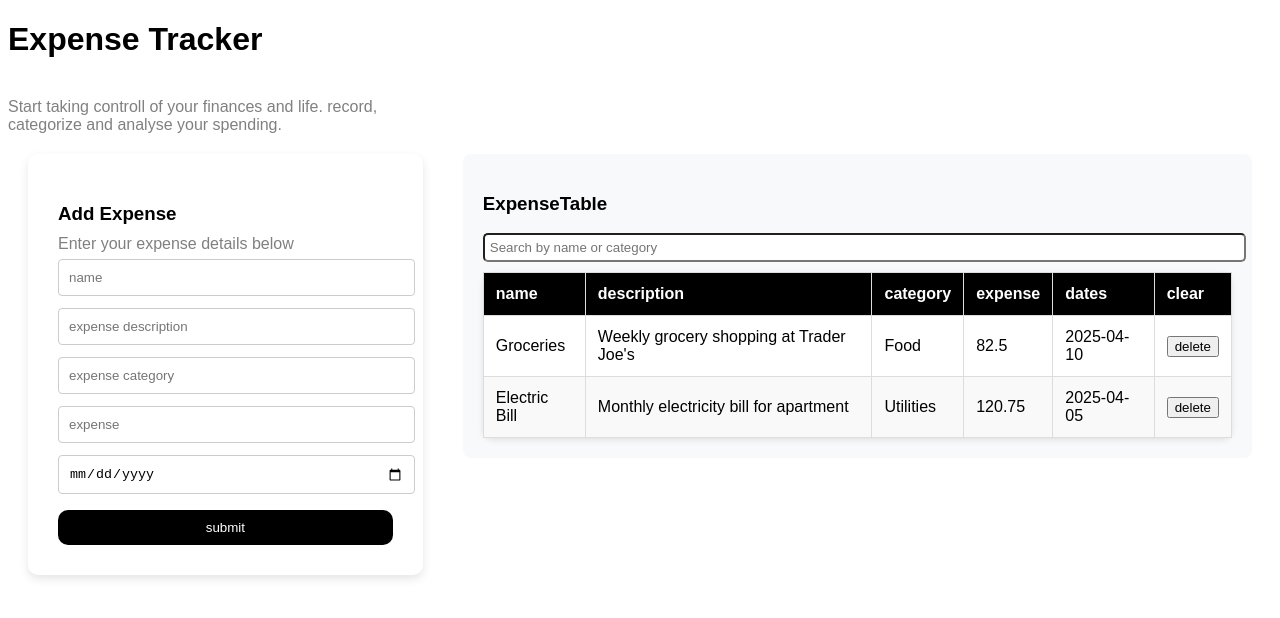
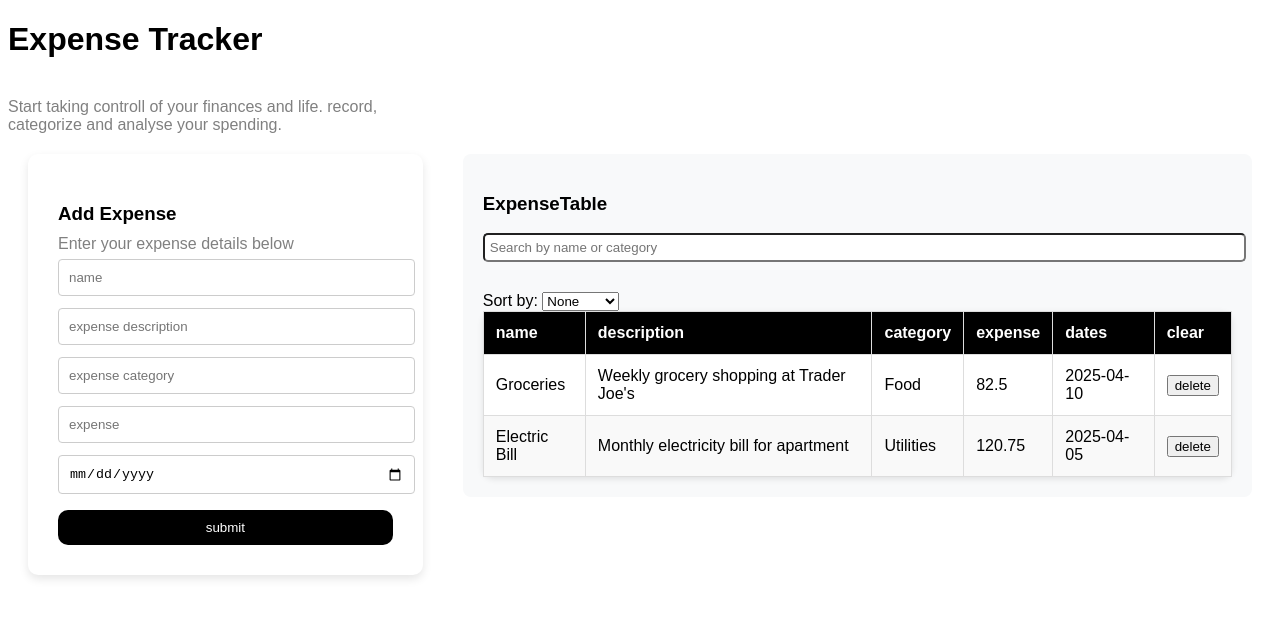
Before and after one commit to carly-cracker/expense-tracker, a React (Vite) app: page / in a window 1280 px wide. Shown: the top 618 px of the page. Built offline with nearby package versions, Linux system fonts and the light colour scheme.

Commit message:
adds the sort functionality

```diff
--- a/src/ExpenseTable.jsx
+++ b/src/ExpenseTable.jsx
@@ -3,12 +3,21 @@ import NewExpense from './NewExpense'
 import { expenses } from './expenses'
 import SearchBar from './SearchBar'
 
-const ExpenseTable = ({children,searchTerm,setSearchTerm})=> {
+const ExpenseTable = ({children,searchTerm,setSearchTerm,sortBy, setSortBy})=> {
   return (
     <>
     <div className='table-section'>
         <h3>ExpenseTable</h3>
         <SearchBar searchTerm={searchTerm} setSearchTerm={setSearchTerm} />
+
+        <div style={{ marginTop: "20px" }}>
+          <label htmlFor="sort">Sort by: </label>
+          <select id="sort" value={sortBy} onChange={(e) => setSortBy(e.target.value)}>
+           <option value="none">None</option>
+           <option value="category">Category</option>
+           <option value="name">Name</option>
+          </select>
+        </div>
 
         <table>
             <thead>
--- a/src/NewExpense.jsx
+++ b/src/NewExpense.jsx
@@ -15,7 +15,7 @@ function ExpenseForm(){
         expense:"",
         dates:""
         })
-
+    const [sortBy, setSortBy] = useState("none");
 
     function handleChange(e){
         const key = e.target.id
@@ -52,17 +52,27 @@ function ExpenseForm(){
         const updatedExpenses = formData.filter((expense)=> expense.id !==id)
         setFormData(updatedExpenses)
     }
+    const sortedData = [...filteredData].sort((a, b) => {
+        if (sortBy === "category") {
+          return a.category.localeCompare(b.category);
+        } else if (sortBy === "name") {
+          return a.name.localeCompare(b.name);
+        } else {
+          return 0;
+        }
 
+      });
+      console.log(sortedData)
     return(
         <>
         <div className="container">
          <div className="form-card">
             <h3>Add Expense</h3>
-            <span
+        <span
           style={{color:"grey"
           }}>
             Enter your expense details below
-         </span>
+        </span>
             <form onSubmit={handleFormSubmit}>
                 <input
                 id="name"
@@ -109,8 +119,9 @@ function ExpenseForm(){
                 </button>
             </form>
             </div>
-            <ExpenseTable searchTerm={searchTerm} setSearchTerm={setSearchTerm}>
-        {filteredData.map((data) => (
+            <ExpenseTable searchTerm={searchTerm} setSearchTerm={setSearchTerm} sortBy={sortBy}
+  setSortBy={setSortBy}>
+        {sortedData.map((data) => (
           <tr key={data.id}>
             <td>{data.name}</td>
             <td>{data.description}</td>
```
